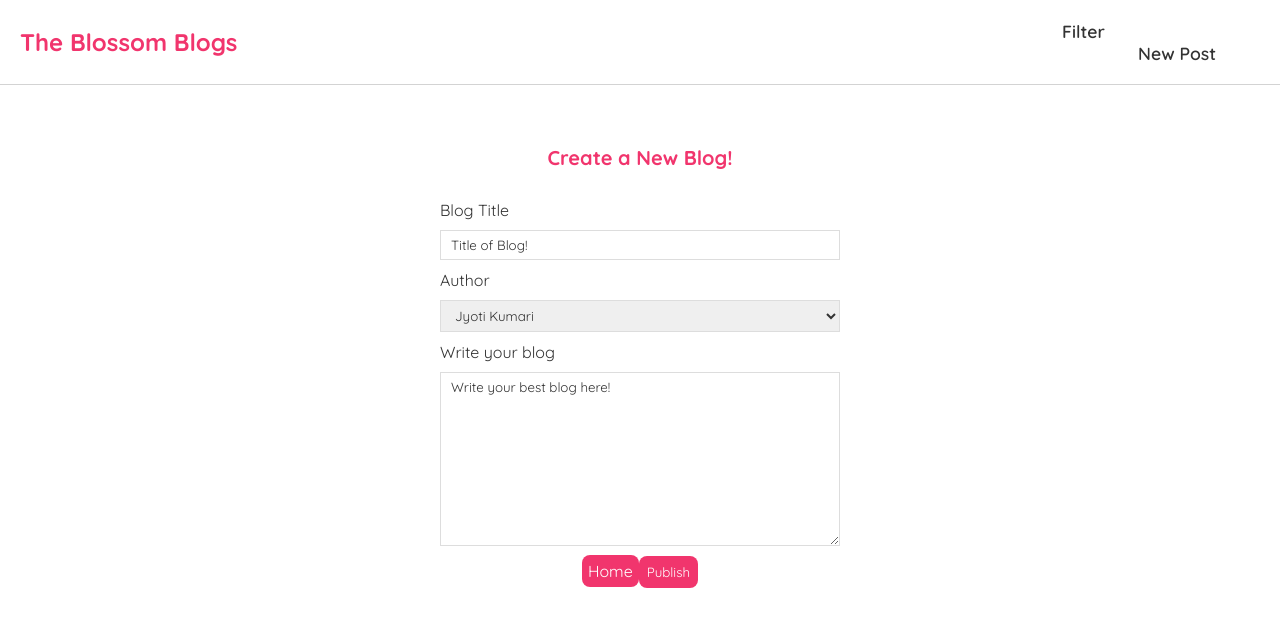
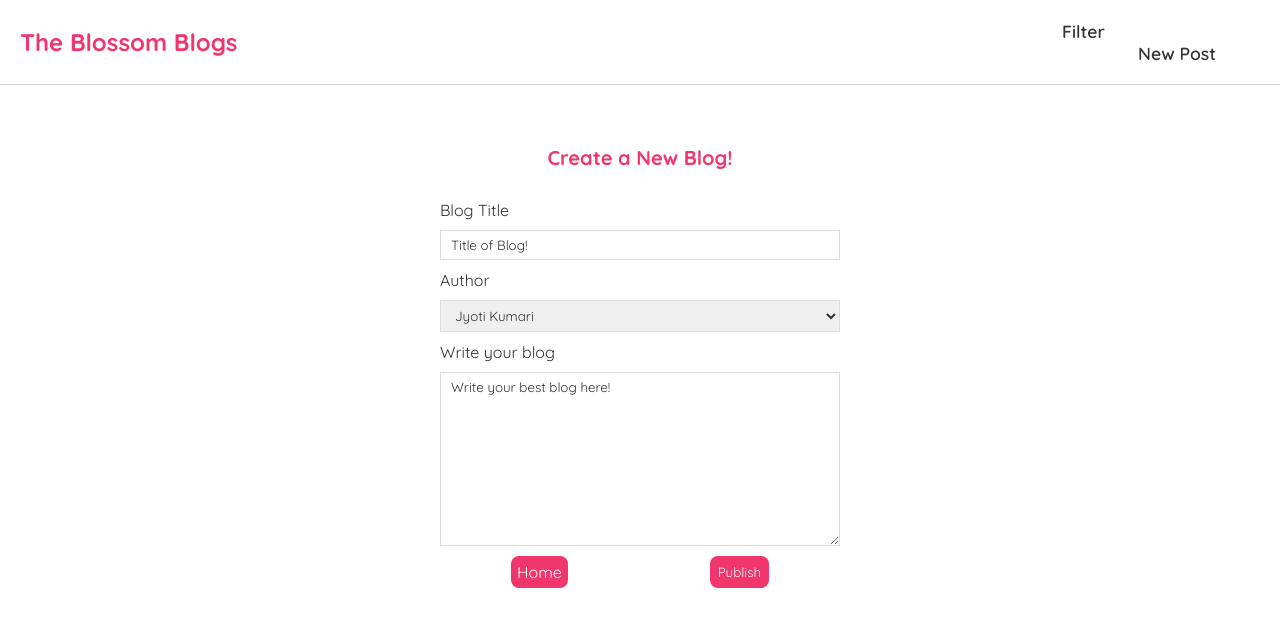
Before and after one commit to shivendra8004/HelloReact, a React (Create React App) app: page /create in a window 1280 px wide. Shown: the top 626 px of the page. Built offline with nearby package versions, Linux system fonts and the light colour scheme.

Commit message:
Create page styling done

```diff
--- a/src/index.css
+++ b/src/index.css
@@ -114,6 +114,11 @@
   box-sizing: border-box;
   display: block;
 }
+.create div {
+  display: flex;
+  justify-content: space-around;
+  align-items: center;
+}
 .create button {
   background: #f1356d;
   color: #fff;
```
